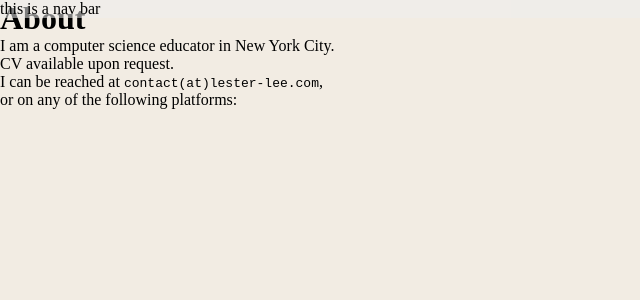
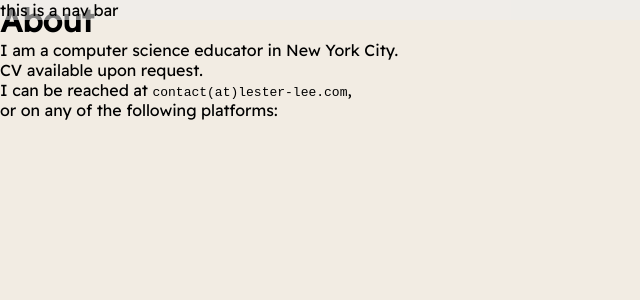
Before and after one commit to lester-lee/lester-lee.github.io, a Jekyll site: the page built from about.md, in a window 1280 px wide. Shown: the top 300 px of the page, without its empty margins (0-640 px from the left). Built offline with Jekyll 4.4.1, drawn with Linux system fonts in a browser that asks for light colours.

Commit message:
Add Readex Pro font

```diff
--- a/assets/css/_base.scss
+++ b/assets/css/_base.scss
@@ -2,6 +2,7 @@
 
 html {
   box-sizing: border-box;
+  font-family: $title-font;
 }
 
 * {
--- a/assets/css/_index.scss
+++ b/assets/css/_index.scss
@@ -33,23 +33,13 @@ article {
 /*#endregion Index Articles */
 
 /*#region Individual Articles */
-/*
-@mixin frame($bgColor, $frameColor) {
-  background: $bgColor;
-  border: 1px solid $frameColor;
-  border-top-width: 10vh;
-  border-bottom-width: 10vh;
-  border-left-width: 10vw;
-  border-right-width: 10vw;
-}
-*/
 @mixin frame($bgColor, $frameColor) {
   background: $frameColor;
   &::after {
     content: "";
     background: $bgColor;
     width: 70vw;
-    height: 65vh;
+    height: 60vh;
     position: absolute;
     z-index: 0;
   }
--- a/assets/css/_variables.scss
+++ b/assets/css/_variables.scss
@@ -1,5 +1,12 @@
+/*#region Colors */
 $black: #2b2b2b;
 $blue: #416eae;
 $red: #aa5151;
 $white: #f2ece3;
 $yellow: #ffd502;
+/*#endregion Colors */
+
+/*#region Fonts */
+@import url('https://fonts.googleapis.com/css2?family=Readex+Pro&display=swap');
+$title-font: 'Readex Pro', sans-serif;
+/*#endregion Fonts */
```
